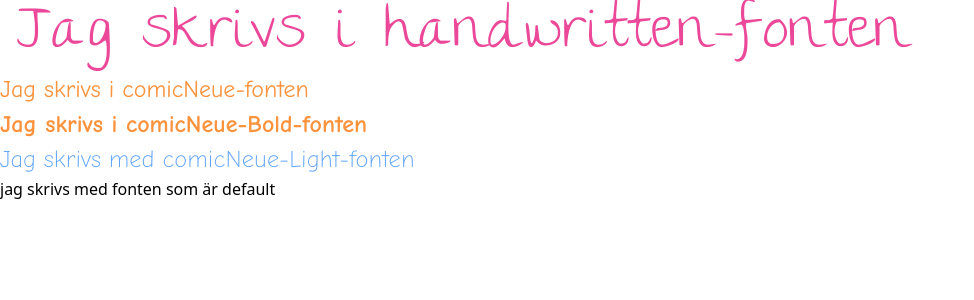
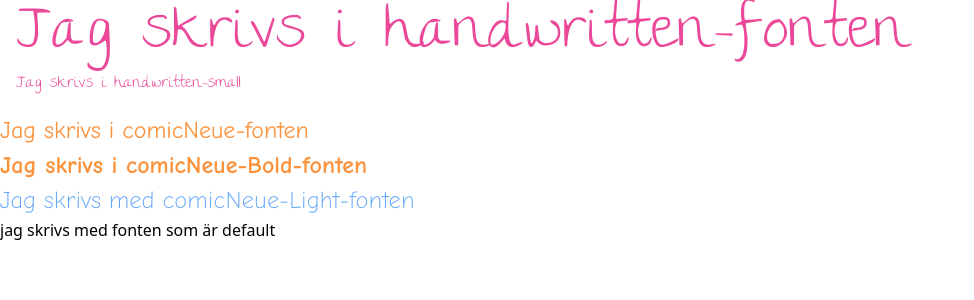
Before and after one commit to naathaliie/SpellingHelper, a Vue app in the folder spellingHelper/: page / in a window 1280 px wide. Shown: the top 300 px of the page, without its empty margins (0-974 px from the left). Built offline with nearby package versions, Linux system fonts and the light colour scheme.

Commit message:
som font-size fix

```diff
--- a/spellingHelper/src/App.vue
+++ b/spellingHelper/src/App.vue
@@ -3,6 +3,10 @@
 <template>
   <div class="text-pink-500 handWritten m-4">
     Jag skrivs i handwritten-fonten
+  </div>
+
+  <div class="text-pink-500 handWrittenSmall m-4">
+    Jag skrivs i handwritten-small
   </div>
 
   <div class="text-orange-400 comicNeue-regular">
--- a/spellingHelper/src/assets/css/style.css
+++ b/spellingHelper/src/assets/css/style.css
@@ -36,6 +36,10 @@
         @apply font-handWritten text-headline-mobile;
     }
 
+    .handWrittenSmall {
+        @apply font-handWritten text-body-sm;
+    }
+
     .comicNeue-regular{
         @apply font-normal font-comicNeue text-body-lg-mobile
     }
```
